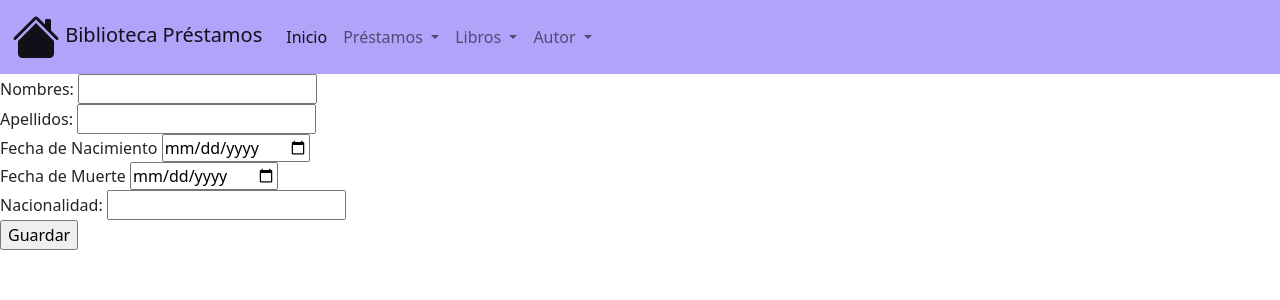
After one commit to DryMemoG-YT/appweb, a Flask app: page /admin/addautor in a window 1280 px wide. The commit adds this page. Shown: the top 300 px of the page. Run offline with Flask 2, Linux system fonts and the light colour scheme.

Commit message:
Se agregó el formulario de Autores
Se agregó la plantilla addautor.html al app.py y se agregó también la ruta al base template

```diff
--- a/app.py
+++ b/app.py
@@ -15,3 +15,7 @@ def show_prestamo(slug):
 @app.route("/admin/prestamo/<int:idPrestamo>")
 def prestamo_form(idPrestamo=None):
     return render_template("admin/prestamo_form.html", idPrestamo=idPrestamo )
+
+@app.route("/admin/addautor")
+def add_autor():
+    return render_template("admin/addautor.html")
--- /dev/null
+++ b/templates/admin/addautor.html
@@ -0,0 +1,17 @@
+{% extends "base_template.html" %}
+{% block title %}Registro de Autores{% endblock %}
+{% block content %}
+    <form action="" method="post">
+        <label for="name">Nombres: </label>
+        <input type="text" id="name" name="name" /><br>
+        <label for="apellidos">Apellidos: </label>
+        <input type="text" id="apellidos" name="apellidos" /><br>
+        <label for="fechanac">Fecha de Nacimiento</label>
+        <input type="date" id="fechanac" name="fechanac" /><br>
+        <label for="fecham">Fecha de Muerte</label>
+        <input type="date" id="fecham" name="fecham" /><br>
+        <label for="nac">Nacionalidad: </label>
+        <input type="text" id="nac" name="nac" /><br>
+        <input type="submit" id="send-guardar" name="guardar" value="Guardar" />
+    </form>
+{% endblock %}
--- a/templates/base_template.html
+++ b/templates/base_template.html
@@ -53,7 +53,7 @@
                         Autor
                     </a>
                 <ul class="dropdown-menu" aria-labelledby="navbarDropdown">
-                    <li><a class="dropdown-item" href="#"><svg xmlns="http://www.w3.org/2000/svg" width="24" height="24" fill="currentColor" class="bi bi-person-plus" viewBox="0 0 16 16">
+                    <li><a class="dropdown-item" href="/admin/addautor"><svg xmlns="http://www.w3.org/2000/svg" width="24" height="24" fill="currentColor" class="bi bi-person-plus" viewBox="0 0 16 16">
                         <path d="M6 8a3 3 0 1 0 0-6 3 3 0 0 0 0 6zm2-3a2 2 0 1 1-4 0 2 2 0 0 1 4 0zm4 8c0 1-1 1-1 1H1s-1 0-1-1 1-4 6-4 6 3 6 4zm-1-.004c-.001-.246-.154-.986-.832-1.664C9.516 10.68 8.289 10 6 10c-2.29 0-3.516.68-4.168 1.332-.678.678-.83 1.418-.832 1.664h10z"/>
                         <path fill-rule="evenodd" d="M13.5 5a.5.5 0 0 1 .5.5V7h1.5a.5.5 0 0 1 0 1H14v1.5a.5.5 0 0 1-1 0V8h-1.5a.5.5 0 0 1 0-1H13V5.5a.5.5 0 0 1 .5-.5z"/>
                       </svg> Agregar Autor</a></li>
```
